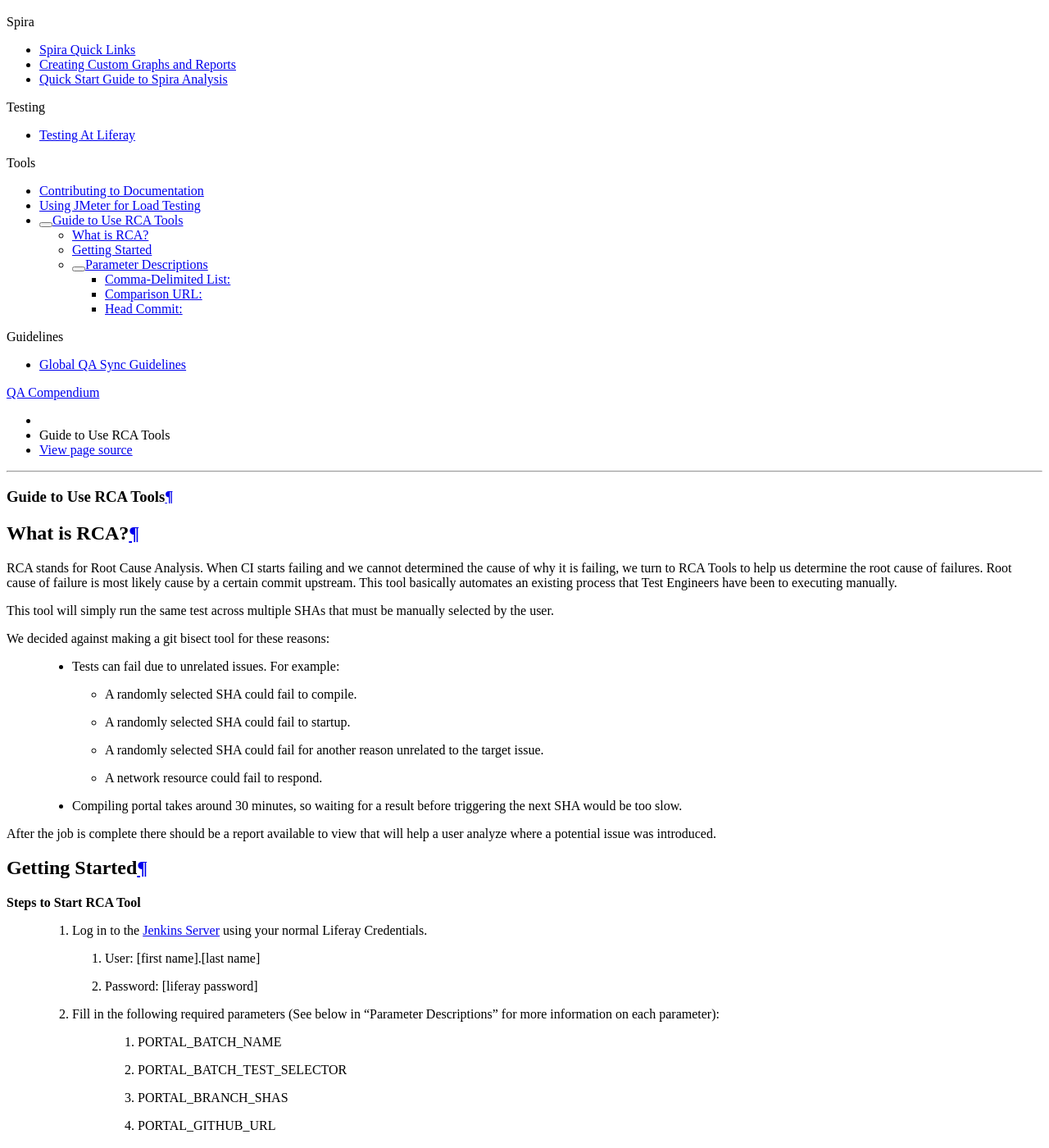
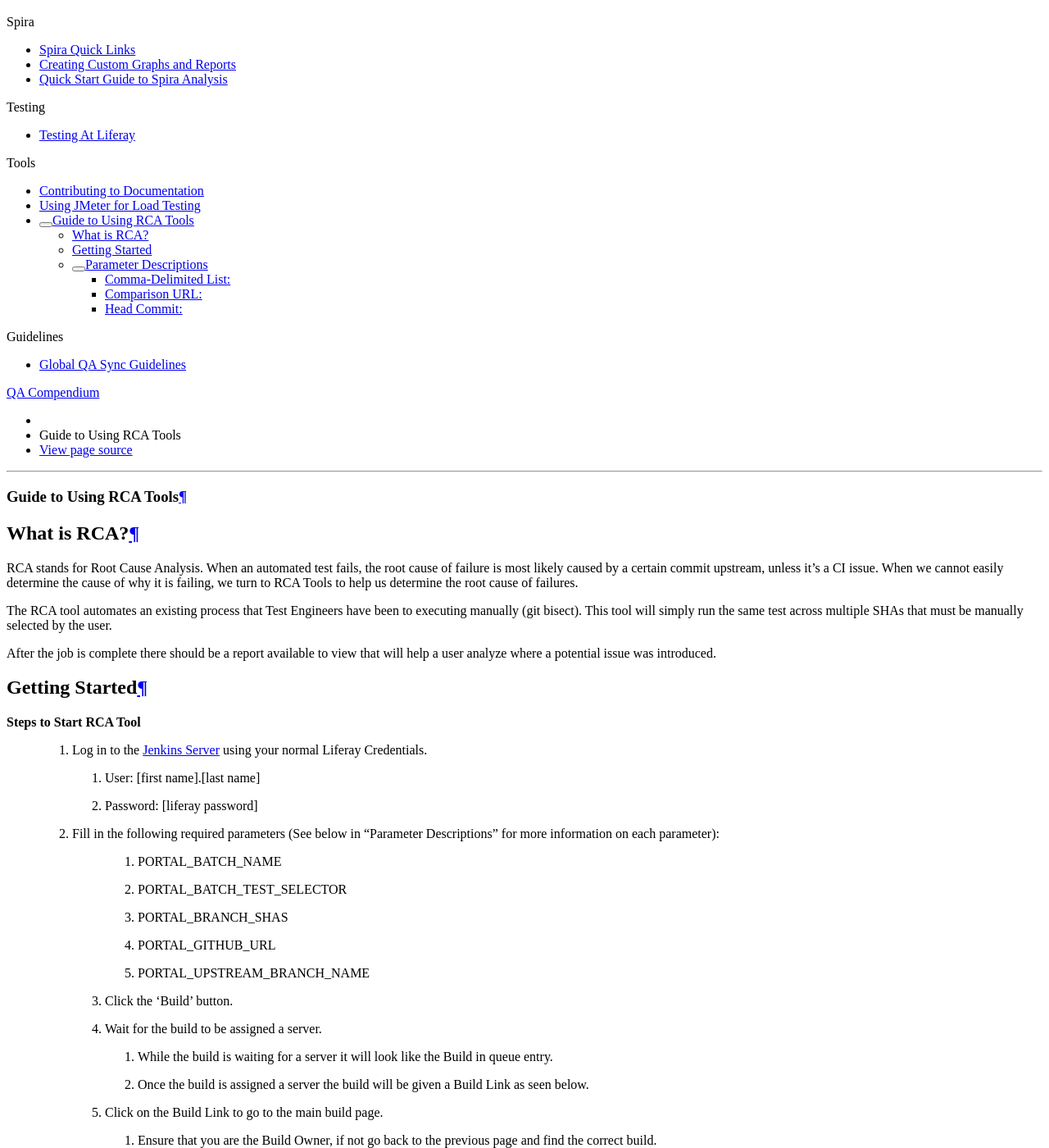
Before and after one commit to nikki-pru/qa-compendium, a Sphinx documentation site: the page built from docs/tools/rca-tool.rst, in a window 1280 px wide and 1400 px high, scrolled down 833 px. Shown: the whole window at 82% size. Built offline with Sphinx 7.4.7 and the Read the Docs theme 2.0.0, drawn with Linux system fonts in a browser that asks for light colours.

Commit message:
LRQA-62710 Formatting and reordering for flow

```diff
--- a/docs/tools/rca-tool.rst
+++ b/docs/tools/rca-tool.rst
@@ -1,25 +1,13 @@
 ========================
-Guide to Use RCA Tools
+Guide to Using RCA Tools
 ========================
 
 
 What is RCA?
 ----------------------
-RCA stands for Root Cause Analysis. When CI starts failing and we cannot determined the cause of why it is failing, we turn to RCA Tools to help us determine the root cause of failures.
-Root cause of failure is most likely cause by a certain commit upstream. This tool basically automates an existing process that Test Engineers have been to executing manually.
+RCA stands for Root Cause Analysis.  When an automated test fails, the root cause of failure is most likely caused by a certain commit upstream, unless it's a CI issue. When we cannot easily determine the cause of why it is failing, we turn to RCA Tools to help us determine the root cause of failures.
 
-This tool will simply run the same test across multiple SHAs that must be manually selected by the user.
-
-We decided against making a git bisect tool for these reasons:
-
-  * Tests can fail due to unrelated issues.  For example:
-
-    * A randomly selected SHA could fail to compile.
-    * A randomly selected SHA could fail to startup.
-    * A randomly selected SHA could fail for another reason unrelated to the target issue.
-    * A network resource could fail to respond.
-
-  * Compiling portal takes around 30 minutes, so waiting for a result before triggering the next SHA would be too slow.
+The RCA tool automates an existing process that Test Engineers have been to executing manually (git bisect). This tool will simply run the same test across multiple SHAs that must be manually selected by the user.
 
 After the job is complete there should be a report available to view that will help a user analyze where a potential issue was introduced.
 
@@ -222,9 +210,9 @@
 
 Examples:
 
-* df1d74ed35dd515a1943205f45dd4adefd52aef1,b492fa4001980c3141723458725f1bb120c99e1f,49f469443df3235f94153c3edf0d9fcfa627b490,362f851fa1f08a28448cbdf520e4dee27ba17de6
+* ``df1d74ed35dd515a1943205f45dd4adefd52aef1,b492fa4001980c3141723458725f1bb120c99e1f,49f469443df3235f94153c3edf0d9fcfa627b490,362f851fa1f08a28448cbdf520e4dee27ba17de6``
 
-* C9dc9b031849ed0f2c4bf54152bdcaca3f53aead,362f851fa1f08a28448cbdf520e4dee27ba17de6
+* ``C9dc9b031849ed0f2c4bf54152bdcaca3f53aead,362f851fa1f08a28448cbdf520e4dee27ba17de6``
 
 
 Comparison URL:
```
